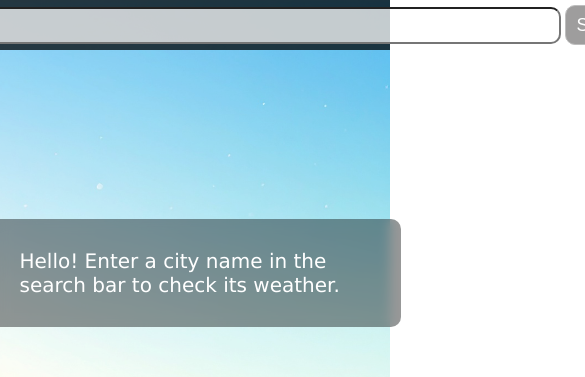
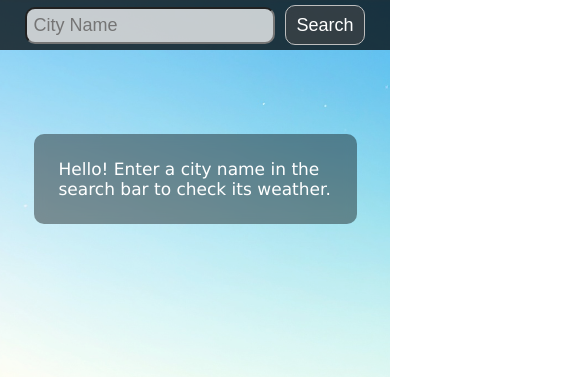
Before and after one commit to Nerdsong/weatherApp, a React (Vite) app: page / in a window 390 px wide. Shown: the top 377 px of the page, 585 px wide, since content can reach past the window. Built offline with nearby package versions, Linux system fonts and the light colour scheme; no server answers.

Commit message:
inicio de estilos responsive

```diff
--- a/src/components/Header.css
+++ b/src/components/Header.css
@@ -8,7 +8,7 @@
 }
 
 .search-bar{
-    max-width: 50rem;
+    max-width: 100vw;
     position:relative;
     z-index: 1;
 }
@@ -33,3 +33,18 @@ button{
     color: white;
     cursor: pointer;
 }
+
+/* hasta 480px */
+@media (max-width: 480px) {
+    .search-bar input{
+    width:60vw;
+    }
+
+    button{
+    margin-left: 10px;
+    border-radius: 10px;
+    padding: 1px 10px;
+    color: white;
+    cursor: pointer;
+}
+}
--- a/src/components/styles/Autocomplete.css
+++ b/src/components/styles/Autocomplete.css
@@ -28,3 +28,8 @@
 .autocomplete-list-element:hover{
     background-color: rgba(0, 140, 255, 0.418);
 }
+
+/* hasta 480px */
+@media (max-width: 480px) {
+
+}
--- a/src/components/styles/MainContainer.css
+++ b/src/components/styles/MainContainer.css
@@ -173,3 +173,36 @@
     66% {background-size: 20% 100%,20% 100%,20% 10% }
     100%{background-size: 20% 100%,20% 100%,20% 100%}
   }
+
+  /* hasta 480px */
+@media (max-width: 480px) {
+    .content{
+    border-radius: 10px;
+    padding: 25px 25px;
+    font-size: 17px;
+    font-family: Verdana, Geneva, Tahoma, sans-serif, 'Arial Narrow', Arial, sans-serif;
+    width: 70%;
+    max-width: 70%;
+    top:10%;
+    }
+    .content-top{
+    display: flex;
+    flex-direction: column;
+    margin: 0px 0px 0px;
+    }
+
+    .local-time{
+    flex-direction: row;
+    justify-content: space-around;
+    align-items: center;
+    width: 100%;
+    }
+    .hourly-report{
+    overflow-x: auto;              /* permite scroll horizontal */
+    -webkit-overflow-scrolling: touch; /* suaviza scroll en iOS */
+    gap: 15px;                     /* separación entre items */
+    justify-content: flex-start;   /* los items se alinean a la izquierda para scroll */
+    scroll-snap-type: x mandatory;
+    }
+
+}
```
